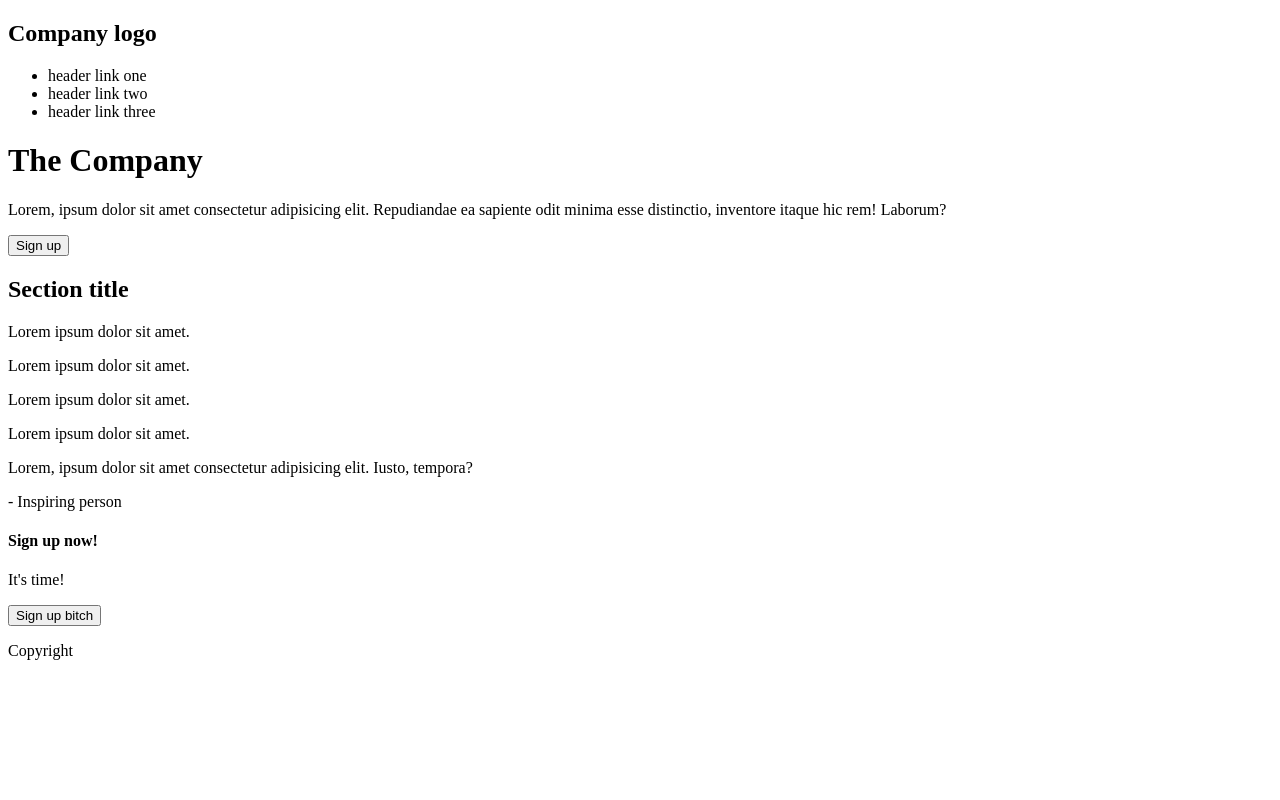
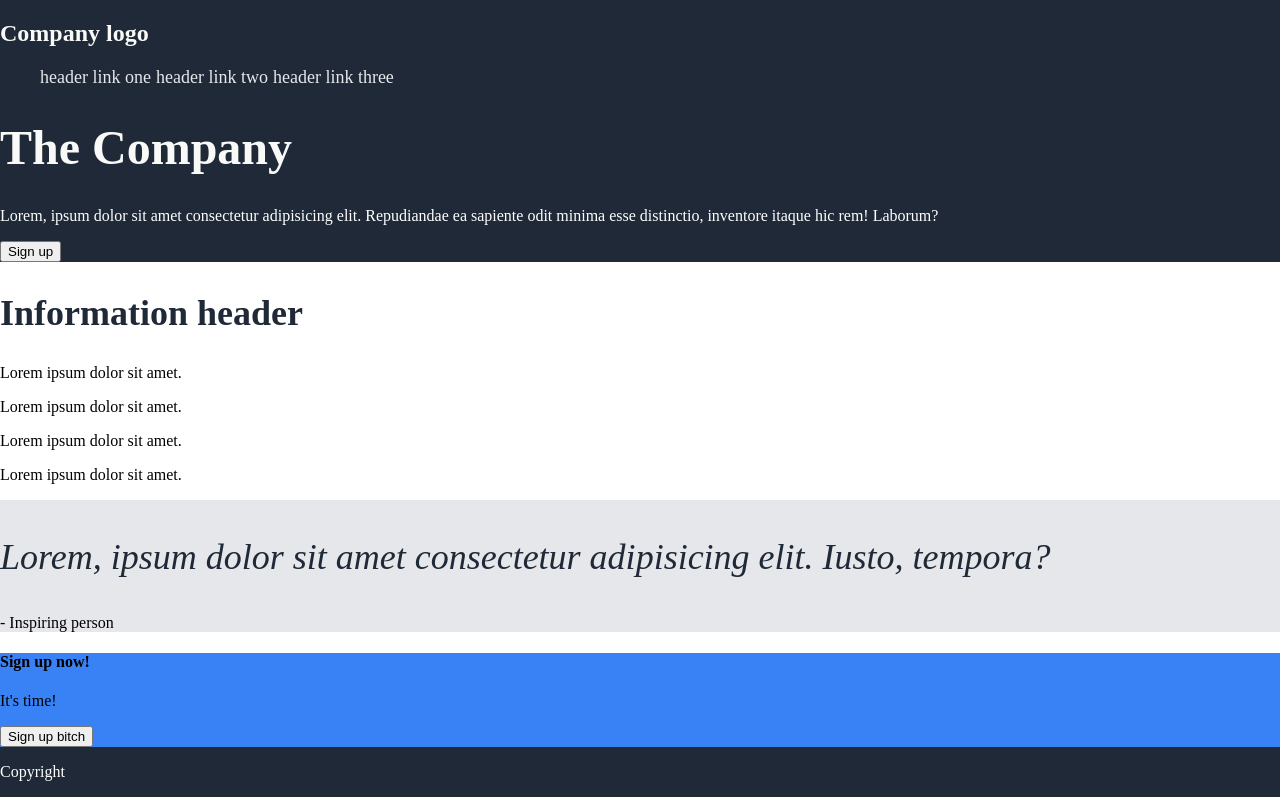
Before and after one commit to Joelzor/landing-page, a plain HTML site: page index.html in a window 1280 px wide. Drawn offline with Linux system fonts and the light colour scheme.

Commit message:
all colours and font sizes added in css

```diff
--- a/index.html
+++ b/index.html
@@ -17,7 +17,6 @@
              <li>header link three</li>
         </ul>
      </nav>
-
      <div class="title-container">
          <h1>The Company</h1>
          <p>Lorem, ipsum dolor sit amet consectetur adipisicing elit. Repudiandae ea sapiente odit minima esse distinctio, inventore itaque hic rem! Laborum?</p>
@@ -26,7 +25,7 @@
      </div>
 </header>
  <section class="main">
-     <h2>Section title</h2>
+     <h2>Information header</h2>
      <div class="card-container">
          <div class="card">
              <p>Lorem ipsum dolor sit amet.</p>
--- a/style.css
+++ b/style.css
@@ -0,0 +1,57 @@
+body {
+    margin: 0;
+    display: flex;
+    flex-direction: column;
+}
+
+.company-logo {
+    font-size: 24px;
+    color: #f9faf8;
+}
+
+header,
+footer {
+    background-color: #1F2937;
+    color: white;
+}
+
+section.main {
+
+}
+
+section.quote {
+    background-color: #E5E7EB;
+}
+
+h1 {
+    font-size: 48px;
+    font-weight: 900;
+    color: #f9faf8;
+}
+
+ul {
+    display: flex;
+    list-style: none;
+    gap: 5px;
+}
+
+li {
+    font-size: 18px;
+    color: #E5E7EB;
+}
+
+.registration-box {
+    background-color: #3882f6;
+}
+
+.main h2 {
+    font-size: 36px;
+    font-weight: 900;
+    color: #1F2937;
+}
+
+.quote p {
+    font-size: 36px;
+    font-style: italic;
+    color: #1F2937;
+}
```
